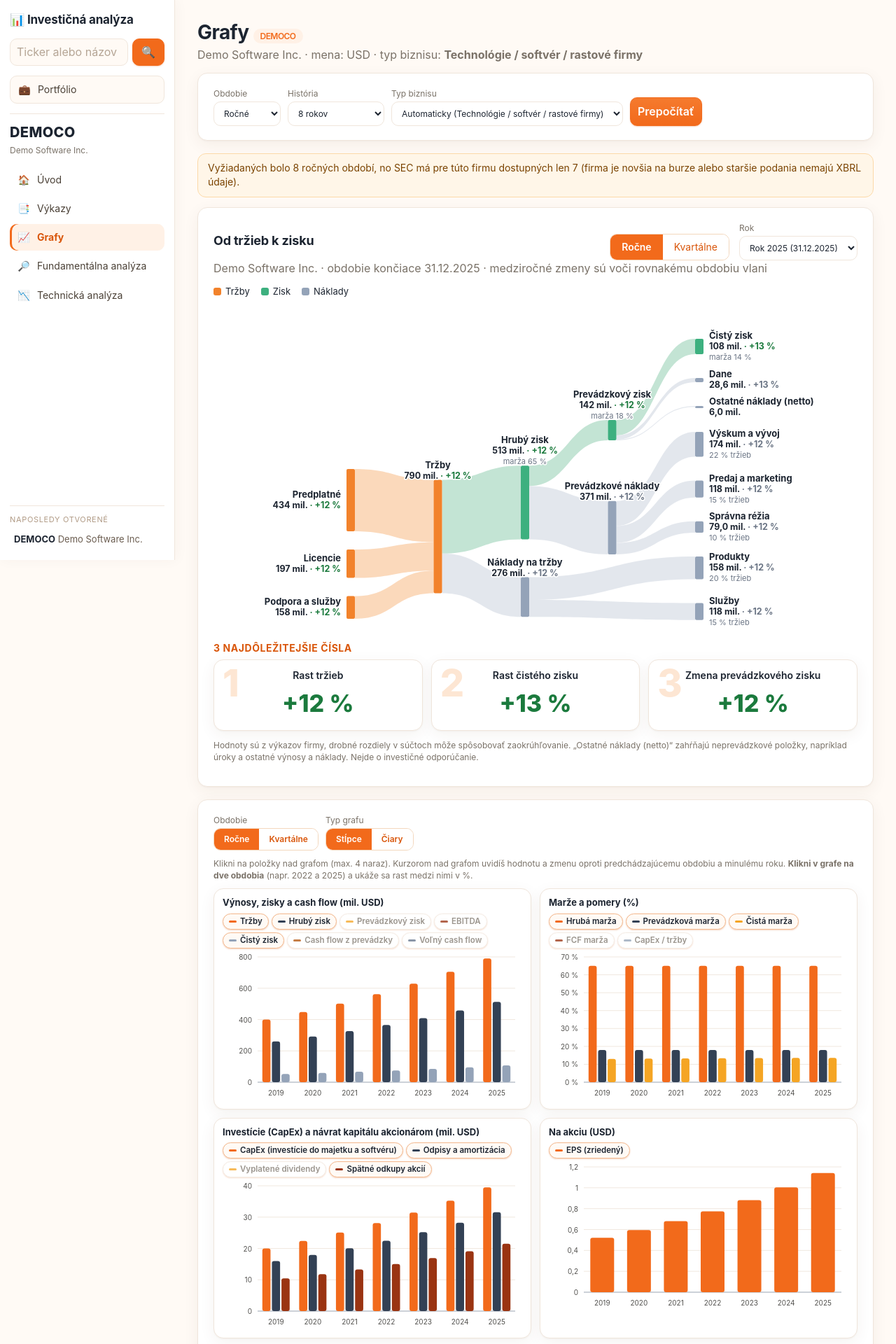
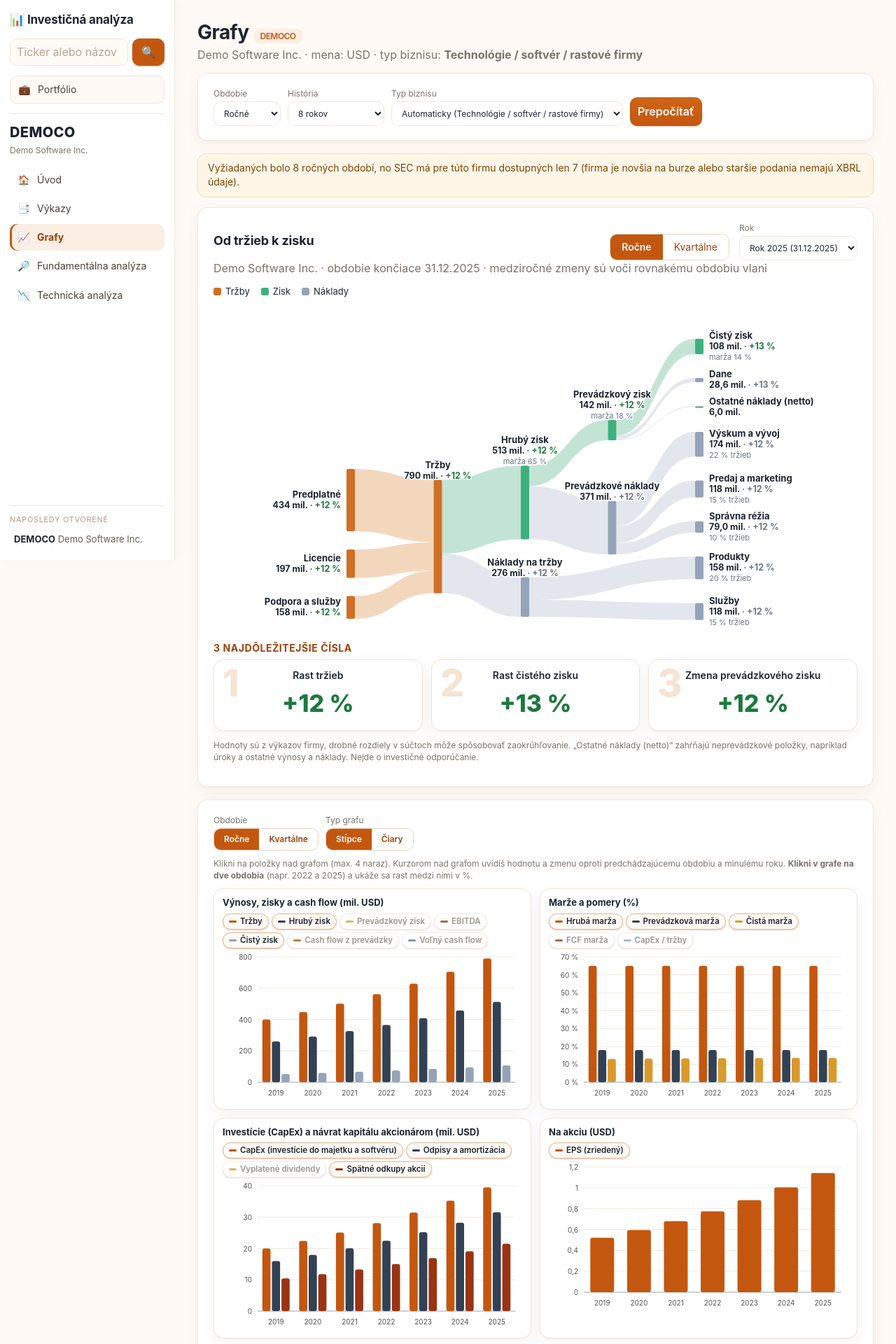
Before and after one commit to martik-wq/investapp, a Flask app: page /company/DEMOCO/charts in a window 1280 px wide. Shown: the top 1920 px of the page at 70% size. Run offline with Flask 3, Linux system fonts and the light colour scheme.

Commit message:
Tmavšia, tlmená oranžová (menej pútavá)
Co-Authored-By: Claude Sonnet 5.5 <noreply@anthropic.com>
Claude-Session: https://claude.ai/code/session_0115kAKioW5i2RtVMRadF9BF

```diff
--- a/app.py
+++ b/app.py
@@ -385,7 +385,7 @@ BENCHMARKS = [
 ]
 BENCH_LABEL = {b[0]: b[1] for b in BENCHMARKS}
 DEFAULT_BENCH = ["^GSPC", "^NDX"]
-BENCH_COLORS = ["#334155", "#94a3b8", "#b45309", "#64748b", "#f5a524", "#7c2d12", "#475569", "#cbd5e1"]
+BENCH_COLORS = ["#334155", "#94a3b8", "#b45309", "#64748b", "#d99a2b", "#7c2d12", "#475569", "#cbd5e1"]
 
 
 def _demo_history(symbol, start, end=None):
--- a/static/perf.js
+++ b/static/perf.js
@@ -8,7 +8,7 @@
   var tip = document.getElementById('perf-tip');
   var N = D.dates.length;
   var days = D.dates.map(function (d) { return Date.parse(d + 'T00:00:00Z') / 864e5; });
-  var series = [{id: 'portfolio', label: 'Moje portfólio', color: '#f26a1b', width: 2.8, values: D.portfolio, on: true}]
+  var series = [{id: 'portfolio', label: 'Moje portfólio', color: '#c4570f', width: 2.8, values: D.portfolio, on: true}]
     .concat(D.bench.map(function (b) { return {id: b.id, label: b.label, color: b.color, width: 1.8, values: b.values, on: true}; }));
   var period = 'ytd', s0 = 0, s1 = N - 1;
 
--- a/static/sankey.js
+++ b/static/sankey.js
@@ -5,8 +5,8 @@
   if (!el || !box) return;
   var D = JSON.parse(el.textContent);
   var NS = 'http://www.w3.org/2000/svg';
-  var COL = {rev: '#f2822b', profit: '#3db07f', cost: '#94a3b8'};
-  var RIB = {rev: '#fbd3b0', profit: '#b9e0cd', cost: '#dfe3ea'};
+  var COL = {rev: '#cf6f25', profit: '#3db07f', cost: '#94a3b8'};
+  var RIB = {rev: '#f1d0b2', profit: '#b9e0cd', cost: '#dfe3ea'};
   var NODE_W = 12;
   var byId = {};
   D.nodes.forEach(function (n, i) { n.idx = i; byId[n.id] = n; });
--- a/static/style.css
+++ b/static/style.css
@@ -1,4 +1,4 @@
-:root{--bg:#fffaf5;--card:#fff;--ink:#1c2430;--mute:#7a7268;--line:#f0e6dc;--acc:#f26a1b;--acc2:#d9560b;--tint:#fff1e6;--neg:#c62828;--pos:#1b7a3d}
+:root{--bg:#fffaf5;--card:#fff;--ink:#1c2430;--mute:#7a7268;--line:#f0e6dc;--acc:#c4570f;--acc2:#9c420a;--tint:#fbeee2;--neg:#c62828;--pos:#1b7a3d}
 *{box-sizing:border-box}
 body{margin:0;font-family:-apple-system,"Segoe UI",Roboto,Helvetica,Arial,sans-serif;background:var(--bg);color:var(--ink);line-height:1.45}
 input,select,button{font:inherit;padding:8px 10px;border:1px solid var(--line);border-radius:8px;background:#fff;color:var(--ink)}
@@ -32,7 +32,7 @@ canvas{max-height:260px}
 .sample a{margin-right:10px}
 .info{cursor:help;color:var(--mute);margin-left:4px}
 /* ---- vývoj v čase ---- */
-:root{--surface:#fcfcfb;--grid:#f0e8df;--axis:#9aa3b2;--muted:#8a93a3;--hover:rgba(242,106,27,.08)}
+:root{--surface:#fcfcfb;--grid:#f0e8df;--axis:#9aa3b2;--muted:#8a93a3;--hover:rgba(196,87,15,.08)}
 .seg{display:inline-flex;border:1px solid var(--line);border-radius:8px;overflow:hidden}
 .segbtn{background:#fff;color:var(--ink);border:0;border-radius:0;padding:6px 14px}
 .segbtn.on{background:var(--acc);color:#fff}
@@ -51,7 +51,7 @@ text.ax{font-size:10px;fill:#52514e}
 .tip .tl strong{font-size:14px}.tip .tn{color:#52514e}.tip .tc{color:#52514e;font-size:12px}
 .ttable td,.ttable th{font-size:13px}.ttable tr.sec td{background:#fff6ee;font-weight:700;text-align:left;color:#3b4656}
 .ttable tr.chg td{color:#6b7585;font-size:12px;border-bottom-color:#f0f2f6}
-.ttable td.hl,.ttable th.hl{background:#fff1e6}
+.ttable td.hl,.ttable th.hl{background:#fbeee2}
 .ttable td.neg{color:var(--neg)}
 
 /* ---- layout s bočným panelom ---- */
@@ -163,7 +163,7 @@ body.loading::after{content:"Načítavam údaje… (podrobné výkazy sa pri prv
 .pfk .s{font-size:12.5px;margin-top:2px}.up{color:var(--pos)}.down{color:var(--neg)}
 .alloc{display:flex;flex-direction:column;gap:5px}
 .arow{display:grid;grid-template-columns:130px 1fr 150px;gap:10px;align-items:center;font-size:13px}
-.arow .bar{height:14px;background:#eef1f6;border-radius:7px;overflow:hidden}.arow .bar i{display:block;height:100%;background:#f2822b;border-radius:7px}
+.arow .bar{height:14px;background:#eef1f6;border-radius:7px;overflow:hidden}.arow .bar i{display:block;height:100%;background:#cf6f25;border-radius:7px}
 .arow .nm{overflow:hidden;text-overflow:ellipsis;white-space:nowrap}.arow .vv{text-align:right;color:#3b4656;font-variant-numeric:tabular-nums}
 table.sortable th{cursor:pointer;user-select:none}table.sortable th:after{content:"";margin-left:4px;color:#9aa3b2}
 table.sortable th.asc:after{content:"▲"}table.sortable th.desc:after{content:"▼"}
@@ -197,9 +197,9 @@ h2{font-weight:700;letter-spacing:-.01em;font-size:18px}
 h3{color:var(--acc2)}
 a{color:var(--acc2)}
 input,select,button{border-radius:10px;border:1px solid var(--line);transition:border-color .18s var(--ease),box-shadow .18s var(--ease),background .18s var(--ease),color .18s var(--ease),transform .12s var(--ease)}
-input:focus,select:focus{outline:0;border-color:var(--acc);box-shadow:0 0 0 3px rgba(242,106,27,.16)}
-button{background:linear-gradient(180deg,#f57a2e,var(--acc));border-color:var(--acc);font-weight:600;box-shadow:0 1px 2px rgba(217,86,11,.25)}
-button:hover{background:linear-gradient(180deg,#f26a1b,var(--acc2))}
+input:focus,select:focus{outline:0;border-color:var(--acc);box-shadow:0 0 0 3px rgba(196,87,15,.16)}
+button{background:linear-gradient(180deg,#cf6417,var(--acc));border-color:var(--acc);font-weight:600;box-shadow:0 1px 2px rgba(156,66,10,.25)}
+button:hover{background:linear-gradient(180deg,#c4570f,var(--acc2))}
 button:active{transform:translateY(1px)}
 button.ghost,.segbtn,.periodsw button,.tabs button{background:#fff;color:var(--acc2);box-shadow:none}
 button.ghost:hover,.segbtn:hover,.periodsw button:hover,.tabs button:hover{background:var(--tint)}
@@ -207,15 +207,15 @@ button.ghost:hover,.segbtn:hover,.periodsw button:hover,.tabs button:hover{backg
 .card{padding:20px 22px}
 .tcard{background:#fff}
 .kpi,.pfk{transition:transform .2s var(--ease),box-shadow .2s var(--ease),border-color .2s var(--ease)}
-.kpi:hover,.pfk:hover,.tcard:hover{border-color:#f7cfae;box-shadow:0 2px 4px rgba(80,50,20,.05),0 10px 28px rgba(242,106,27,.10)}
+.kpi:hover,.pfk:hover,.tcard:hover{border-color:#e9c4a3;box-shadow:0 2px 4px rgba(80,50,20,.05),0 10px 28px rgba(196,87,15,.10)}
 .kpi .l,.pfk .l{letter-spacing:.01em}
 .segbtn.on,.periodsw button.on,.tabs button.on,.modeSw a.on{background:var(--acc);color:#fff;border-color:var(--acc);box-shadow:none}
-.seg,.modeSw,.periodsw{border-radius:10px;border-color:#f3d7bd;background:#fff}
+.seg,.modeSw,.periodsw{border-radius:10px;border-color:#ecd2bb;background:#fff}
 .modeSw a{color:var(--acc2);transition:background .18s var(--ease)}.modeSw a:hover{background:var(--tint)}
 .chip{border-color:var(--line);transition:all .15s var(--ease)}
-.chip.on{border-color:#f3b88d;background:#fffaf5}
+.chip.on{border-color:#e6b38a;background:#fffaf5}
 table{font-size:14px}
-thead th{background:#fffaf5;color:#8a6a4f;font-weight:600;border-bottom:1px solid #f3d7bd}
+thead th{background:#fffaf5;color:#8a6a4f;font-weight:600;border-bottom:1px solid #ecd2bb}
 th,td{border-bottom:1px solid #f6efe7}
 tbody tr{transition:background .12s var(--ease)}
 tbody tr:hover td{background:#fffaf5}
@@ -227,14 +227,14 @@ tr.hdr td{color:var(--acc2);font-weight:700}
 .warn{background:#fff6e8;border-color:#fcd9a8;color:#7a4300;border-radius:12px}
 .okmsg{border-radius:12px}
 .err{border-radius:12px}
-.drop{border-color:#f3b88d;background:#fffaf5;border-radius:var(--r)}
+.drop{border-color:#e6b38a;background:#fffaf5;border-radius:var(--r)}
 .note,.sub{color:var(--mute)}
 .tip{border-radius:12px;border-color:#f3e1d0;box-shadow:0 10px 30px rgba(80,50,20,.16)}
 .cmp{border:1px solid #f7e3d0;border-radius:10px}
 .pftabs{border-bottom-color:#f3e1d0}
 .pftabs a{transition:color .15s var(--ease),border-color .15s var(--ease)}.pftabs a:hover{color:var(--acc2)}
-.ftile .fnum{color:#fde6d3}
-.arow .bar{background:#fff1e6}.arow .bar i{background:linear-gradient(90deg,#f7a062,var(--acc))}
+.ftile .fnum{color:#f5e3d3}
+.arow .bar{background:#fbeee2}.arow .bar i{background:linear-gradient(90deg,#dc8a52,var(--acc))}
 .linkbtn{color:#a58b74}.linkbtn:hover{color:var(--acc2)}
 .danger{color:#c62828;border-color:#efc2bf;background:#fff}
 
--- a/static/trends.js
+++ b/static/trends.js
@@ -4,7 +4,7 @@
   if (!el) return;
   var D = JSON.parse(el.textContent);
   var CUR = D.currency;
-  var COLORS = ['#f26a1b', '#334155', '#f5a524', '#9a3412', '#94a3b8', '#b45309', '#64748b', '#fbbf77'];
+  var COLORS = ['#c4570f', '#334155', '#d99a2b', '#9a3412', '#94a3b8', '#b45309', '#64748b', '#e0a96f'];
   var NS = 'http://www.w3.org/2000/svg';
   var mode = D.start, kind = 'bar';
   var selected = {money: new Set(D.defaults.money || []), pct: new Set(D.defaults.pct || []),
--- a/templates/charts.html
+++ b/templates/charts.html
@@ -26,7 +26,7 @@
     </div>
   </div>
   <div class="sub">{{ comp.name }} · obdobie končiace {{ flow.end }} · medziročné zmeny sú voči rovnakému obdobiu vlani</div>
-  <div class="legend"><span><i style="background:#f2822b"></i>Tržby</span><span><i style="background:#3db07f"></i>Zisk</span><span><i style="background:#94a3b8"></i>Náklady</span></div>
+  <div class="legend"><span><i style="background:#cf6f25"></i>Tržby</span><span><i style="background:#3db07f"></i>Zisk</span><span><i style="background:#94a3b8"></i>Náklady</span></div>
   <div id="sankey" class="sankey"><div id="sankey-tip" class="tip" style="display:none"></div></div>
   <h3>3 najdôležitejšie čísla</h3>
   <div id="flow-tiles" class="ftiles"></div>
```
